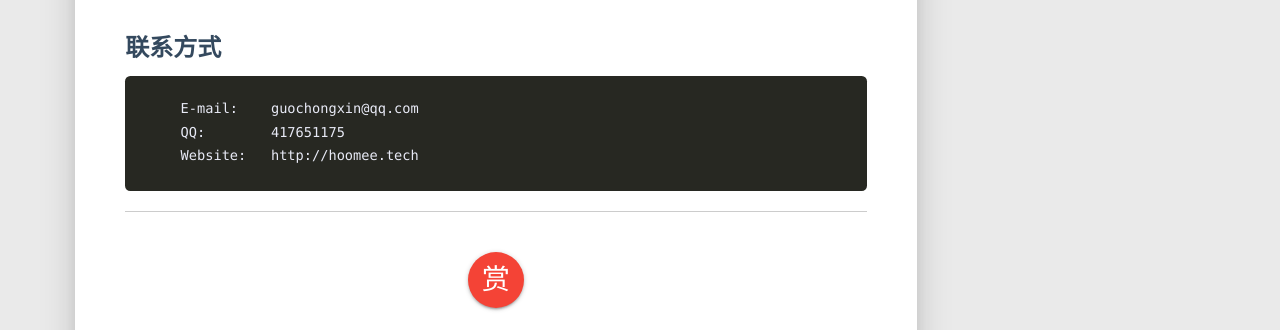
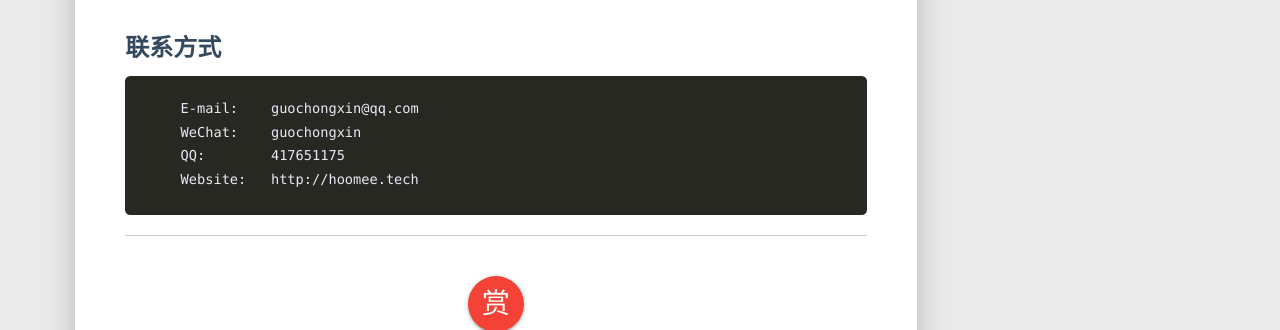
Before and after one commit to guochongxin/guochongxin.github.io, a plain HTML site: page 2019/07/01/start_hoomee/index.html in a window 1280 px wide. Shown: the part 1081-1411 px from the top of the page. Drawn offline with Linux system fonts and the light colour scheme; some packages are replaced by stand-ins of ours; a script that the page names is missing.

Commit message:
Site updated: 2019-07-04 20:27:35

```diff
--- a/2019/07/01/start_hoomee/index.html
+++ b/2019/07/01/start_hoomee/index.html
@@ -376,6 +376,7 @@
       7)、嵌入式Linux HDMI转USB（UVC）一线通；
       8)、……
     更多技术在整理和研发中，不定期更新发布，欢迎与我们联系详谈！</code></pre><h3 id="联系方式"><a href="#联系方式" class="headerlink" title="联系方式"></a>联系方式</h3><pre><code>    E-mail:    guochongxin@qq.com
+    WeChat:    guochongxin
     QQ:        417651175
     Website:   http://hoomee.tech</code></pre>
             </div>
--- a/search.xml
+++ b/search.xml
@@ -8,7 +8,7 @@
       <link href="/2019/07/01/start_hoomee/"/>
       <url>/2019/07/01/start_hoomee/</url>
 
-        <content type="html"><![CDATA[<p>HOOMEE(hoomee.tech)成立初衷是为了让有需要的朋友们快速产品化，减少技术壁垒，开创技术研发产出平台！</p><h2 id="启程"><a href="#启程" class="headerlink" title="启程"></a>启程</h2><h3 id="只为技术更容易"><a href="#只为技术更容易" class="headerlink" title="只为技术更容易"></a>只为技术更容易</h3><pre><code>    为了让朋友们更快将想法产品化，我们提供技术输出平台，提供我们所能支撑的业务内容，让技术更容易！</code></pre><h3 id="业务范围"><a href="#业务范围" class="headerlink" title="业务范围"></a>业务范围</h3><pre><code>    1､服务内容：硬件设计、软件设计；    2､技术类型：ARM嵌入式Linux、Android ROM、BSP、单片机系统等软件技术及相关硬件板卡设计；    3､已研发成功技术（正在整理发布）：      1)、Android系统上双WiFi(STA+AP)同时工作；      2)、Android系统上双AP(2.4GHz+5.8GHz)同时工作；      3)、Android系统上双屏异显双触控；      4)、Android系统上电磁屏双笔同时操作；      5)、Android系统上以太网与WiFi双向共享、自由切换；      6)、Android系统上多摄像头当主摄相头切换；      7)、嵌入式Linux HDMI转USB（UVC）一线通；      8)、……    更多技术在整理和研发中，不定期更新发布，欢迎与我们联系详谈！</code></pre><h3 id="联系方式"><a href="#联系方式" class="headerlink" title="联系方式"></a>联系方式</h3><pre><code>    E-mail:    guochongxin@qq.com    QQ:        417651175    Website:   http://hoomee.tech</code></pre>]]></content>
+        <content type="html"><![CDATA[<p>HOOMEE(hoomee.tech)成立初衷是为了让有需要的朋友们快速产品化，减少技术壁垒，开创技术研发产出平台！</p><h2 id="启程"><a href="#启程" class="headerlink" title="启程"></a>启程</h2><h3 id="只为技术更容易"><a href="#只为技术更容易" class="headerlink" title="只为技术更容易"></a>只为技术更容易</h3><pre><code>    为了让朋友们更快将想法产品化，我们提供技术输出平台，提供我们所能支撑的业务内容，让技术更容易！</code></pre><h3 id="业务范围"><a href="#业务范围" class="headerlink" title="业务范围"></a>业务范围</h3><pre><code>    1､服务内容：硬件设计、软件设计；    2､技术类型：ARM嵌入式Linux、Android ROM、BSP、单片机系统等软件技术及相关硬件板卡设计；    3､已研发成功技术（正在整理发布）：      1)、Android系统上双WiFi(STA+AP)同时工作；      2)、Android系统上双AP(2.4GHz+5.8GHz)同时工作；      3)、Android系统上双屏异显双触控；      4)、Android系统上电磁屏双笔同时操作；      5)、Android系统上以太网与WiFi双向共享、自由切换；      6)、Android系统上多摄像头当主摄相头切换；      7)、嵌入式Linux HDMI转USB（UVC）一线通；      8)、……    更多技术在整理和研发中，不定期更新发布，欢迎与我们联系详谈！</code></pre><h3 id="联系方式"><a href="#联系方式" class="headerlink" title="联系方式"></a>联系方式</h3><pre><code>    E-mail:    guochongxin@qq.com    WeChat:    guochongxin    QQ:        417651175    Website:   http://hoomee.tech</code></pre>]]></content>
 
 
       <categories>
```
